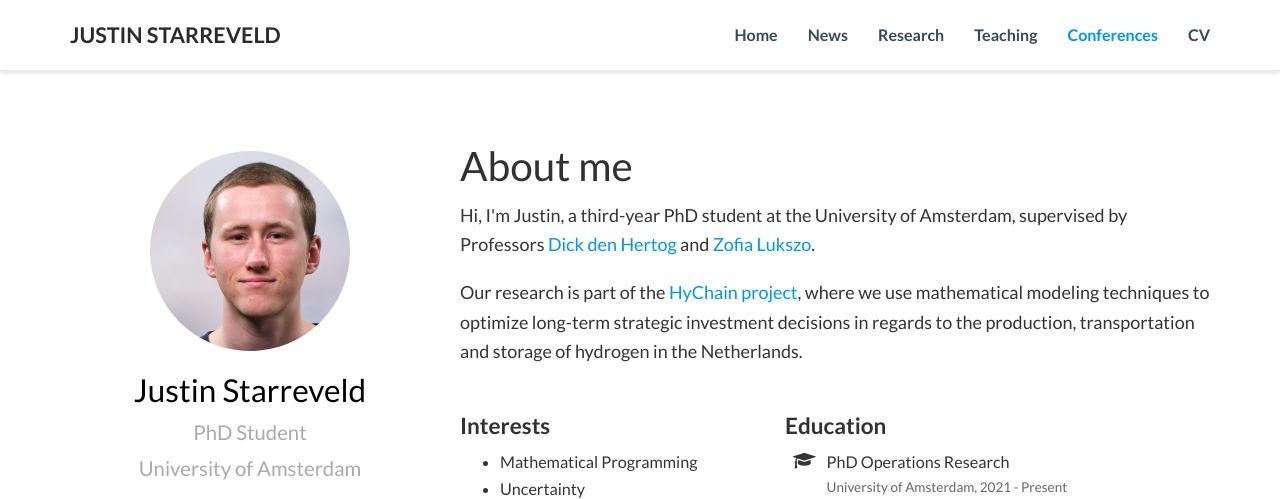
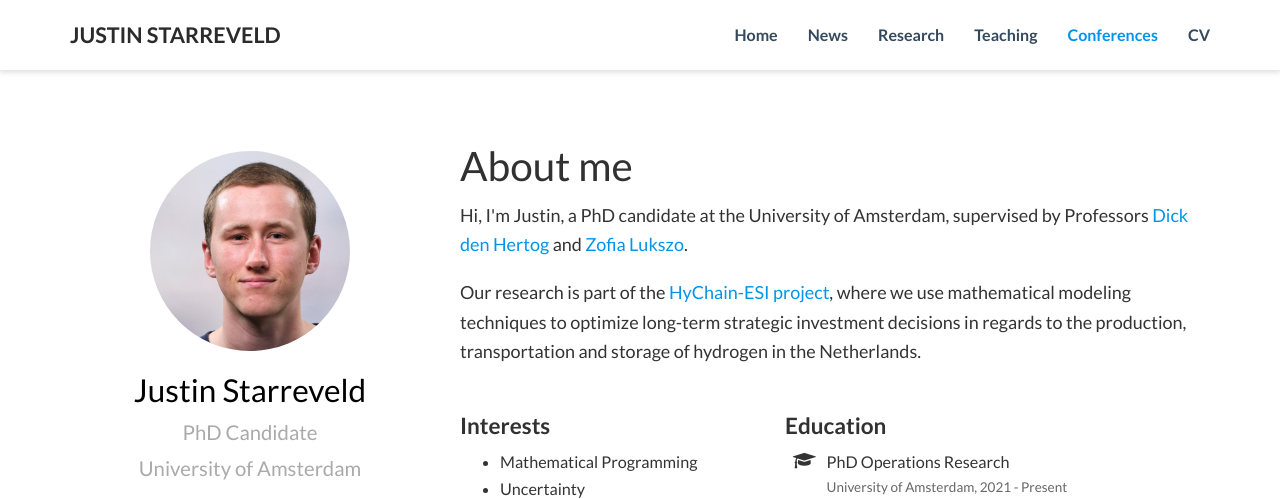
Before and after one commit to JustinStarreveld/JustinStarreveld.github.io, a plain HTML site: page index.html in a window 1280 px wide. Shown: the top 499 px of the page. Drawn offline with nearby package versions, Linux system fonts and the light colour scheme; some packages are replaced by stand-ins of ours; some icons are missing.

Commit message:
Update index.html

```diff
--- a/index.html
+++ b/index.html
@@ -20,7 +20,7 @@
   <meta name="theme" content="hugo-academic">
   <meta name="generator" content="Hugo 0.26" />
   <meta name="author" content="Justin Starreveld">
-  <meta name="description" content="PhD Student">
+  <meta name="description" content="PhD Candidate">
 
   <script src="https://kit.fontawesome.com/589f919715.js"></script>
 
@@ -165,7 +165,7 @@
 
       <div class="portrait-title">
         <h2 itemprop="name">Justin Starreveld</h2>
-        <h3 itemprop="jobTitle">PhD Student</h3>
+        <h3 itemprop="jobTitle">PhD Candidate</h3>
 
         <h3 itemprop="worksFor" itemscope itemtype="http://schema.org/Organization">
 
@@ -217,11 +217,11 @@
 
 <h1 id="about">About me</h1>
 
-<p> Hi, I'm Justin, a third-year PhD student at the University of Amsterdam, supervised by Professors
+<p> Hi, I'm Justin, a PhD candidate at the University of Amsterdam, supervised by Professors
     <a href="https://www.uva.nl/en/profile/h/e/d.denhertog/d.den-hertog.html" target="_blank"> Dick den Hertog</a> and <a href="https://www.tudelft.nl/en/staff/z.lukszo?cHash=b2f2fe575a6ebfc7bac4dd943fb565ce" target="_blank"> Zofia Lukszo</a>.
     </p>
 
-<p> Our research is part of the <a href="https://ispt.eu/projects/hychain/" target="_blank"> HyChain project</a>, where we use mathematical modeling techniques to optimize long-term strategic investment decisions in regards to the production,
+<p> Our research is part of the <a href="https://research-software-directory.org/projects/hychain-esi" target="_blank"> HyChain-ESI project</a>, where we use mathematical modeling techniques to optimize long-term strategic investment decisions in regards to the production,
 	transportation and storage of hydrogen in the Netherlands.
     </p>
 
```
